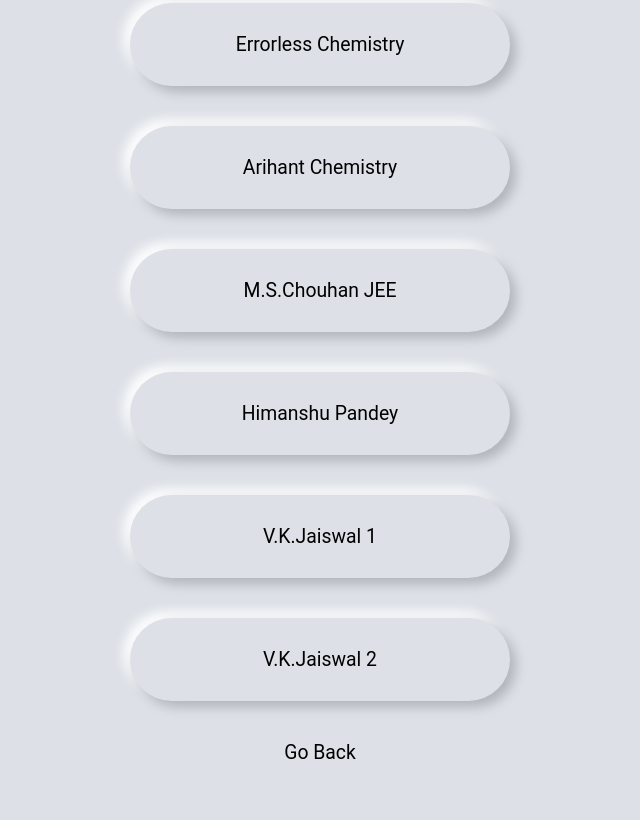
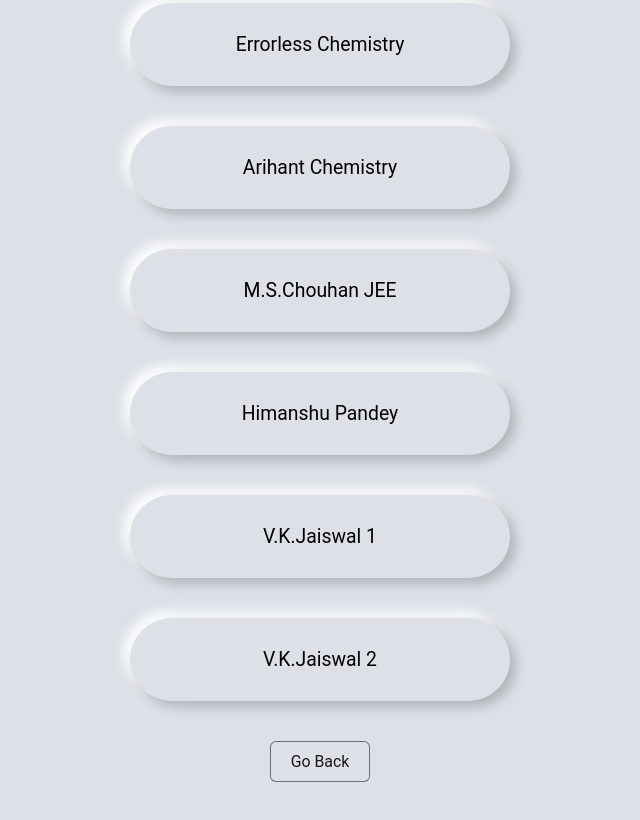
Before and after one commit to Avaneesh-Chopdekar/sci-res-web, a website built with Vite: page jee/chem/index.html in a window 1280 px wide. Shown: the part 298-1118 px from the top of the page, without its empty margins (320-960 px from the left). Before the commit the page ends 1072 px from the top, so only its background shows below. Built offline with nearby package versions, Linux system fonts and the light colour scheme.

Commit message:
Added outlined-btn id

```diff
--- a/jee/chem/index.html
+++ b/jee/chem/index.html
@@ -50,7 +50,7 @@
             target="_blank">V.K.Jaiswal 2</a>
         </li>
         <li>
-          <a href="/jee"><span id="go-back">Go Back</span></a>
+          <a href="/jee"><span id="outlined-btn">Go Back</span></a>
         </li>
       </ul>
     </section>
```
